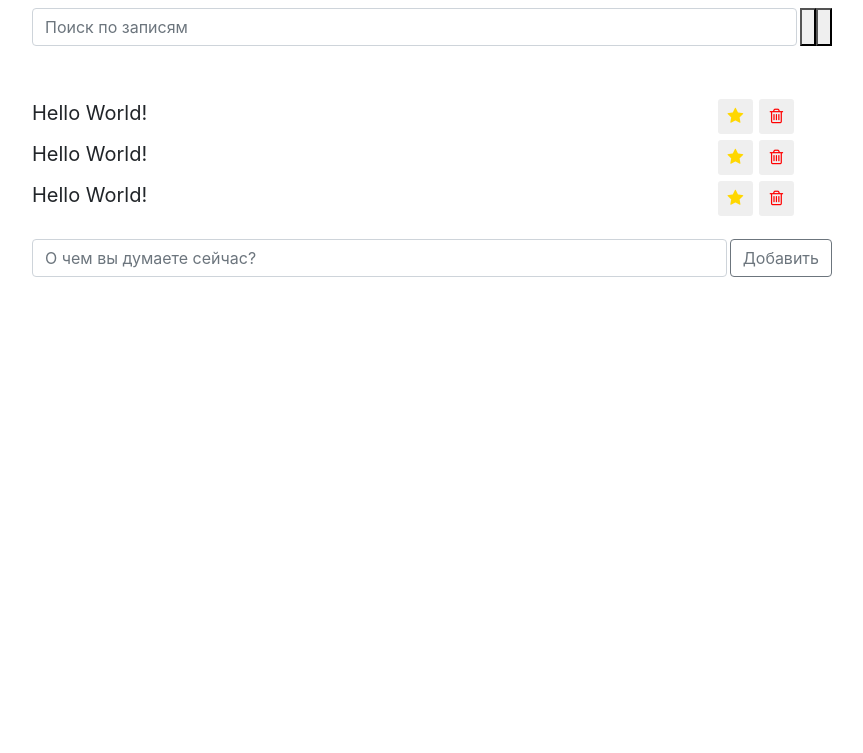
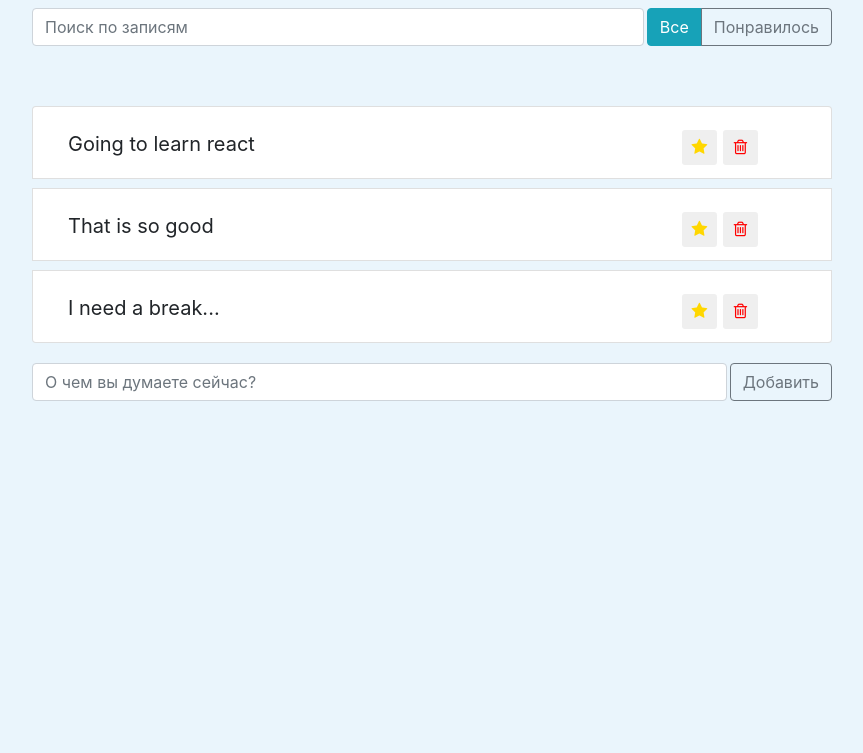
Before and after one commit to andreidmitriev2017/React_course, a React app in the folder post-app/: page / in a window 1280 px wide. Shown: the part 47-800 px from the top of the page, without its empty margins (208-1071 px from the left). Built offline with nearby package versions, Linux system fonts and the light colour scheme.

Commit message:
К списку постов добавлена функциональность

```diff
--- a/post-app/src/components/app/app.js
+++ b/post-app/src/components/app/app.js
@@ -9,6 +9,25 @@ import PostAddForm from "../post-add-form";
 import './app.css'
 
 const App = () => {
+
+    const data = [
+        {
+            label: 'Going to learn react',
+            important: true,
+            id: 'qwqw',
+        },
+        {
+            label: 'That is so good',
+            important: false,
+            id: 'werr',
+        },
+        {
+            label: 'I need a break...',
+            important: false,
+            id: 'fdfdf',
+        },
+    ]
+
     return (
         <div className="app">
             <AppHeader/>
@@ -16,7 +35,7 @@ const App = () => {
                 <SearchPanel/>
                 <PostStatusFilter/>
             </div>
-            <PostList/>
+            <PostList posts={data}/>
             <PostAddForm/>
         </div>
     );
--- a/post-app/src/components/post-list-item/post-list-item.js
+++ b/post-app/src/components/post-list-item/post-list-item.js
@@ -1,15 +1,57 @@
-import React from 'react';
+import React, {Component} from 'react';
 
 import './post-list-item.css';
 
-const PostListItem = () => {
-    return(
-       <li className="app-list-item d-flex justify-content-between">
-           <span className="app-list-item-label">
-               Hello World!
+export default class PostListItem extends Component {
+	constructor(props) {
+		super(props);
+		this.state = {
+			important: false,
+			like: false
+		};
+
+		this.onImportant = this.onImportant.bind(this);
+		this.onLike = this.onLike.bind(this);
+	}
+
+	onImportant() {
+		this.setState(({important}) => ({
+			important: !important,
+		}));
+	}
+
+	onLike() {
+		this.setState(({like}) => ({
+			like: !like,
+		}));
+	}
+
+	render() {
+		const {label} = this.props;
+		const {important, like} = this.state;
+		let classNames = 'app-list-item d-flex justify-content-between';
+
+		if (important) {
+			classNames += ' important';
+		}
+
+		if (like) {
+			classNames += ' like';
+		}
+		return (
+			<li className={classNames}>
+				<span
+					className="app-list-item-label"
+					onClick={this.onLike}
+				>
+					{label}
 				</span>
 				<div className="d-flex justify-content-center align-items-center">
-                <button type="button" className="btn-star btn-sm">
+					<button
+						type="button"
+						className="btn-star btn-sm"
+						onClick={this.onImportant}
+					>
 						<i className="fa fa-star"></i>
 					</button>
 					<button type="button" className="btn-trash btn-sm">
@@ -20,5 +62,4 @@ const PostListItem = () => {
 			</li>
 		);
 	}
-
-export default PostListItem;
+};
--- a/post-app/src/components/post-list/post-list.js
+++ b/post-app/src/components/post-list/post-list.js
@@ -3,12 +3,20 @@ import PostListItem from '../post-list-item'
 
 import './post-list.css'
 
-const PostList = () => {
+const PostList = ({posts}) => {
+
+    const elements = posts.map((item) => {
+        const {id, ...itemProps} = item;
+        return (
+            <li key={id} className='list-group-item'>
+                <PostListItem {...itemProps}/>
+            </li>
+        );
+    });
+
     return (
         <ul className="app-list list-group">
-            <PostListItem/>
-            <PostListItem/>
-            <PostListItem/>
+            {elements}
         </ul>
     );
 }
--- a/post-app/src/components/post-status-filter/post-status-filter.js
+++ b/post-app/src/components/post-status-filter/post-status-filter.js
@@ -5,8 +5,8 @@ import './post-status-filter.css';
 const PostStatusFilter = () => {
     return (
         <div className="btn-group">
-            <button/>
-            <button/>
+            <button type="button" className="btn btn-info">Все</button>
+            <button type="button" className="btn btn-outline-secondary">Понравилось</button>
         </div>
     );
 }
--- a/post-app/src/index.css
+++ b/post-app/src/index.css
@@ -5,6 +5,7 @@ body {
     sans-serif;
   -webkit-font-smoothing: antialiased;
   -moz-osx-font-smoothing: grayscale;
+  background-color: #eaf5fc;
 }
 
 code {
```
Also changed, not shown: post-app/src/index.js (+54 -1 lines). Lines whose indentation alone changed are shown as unchanged.
